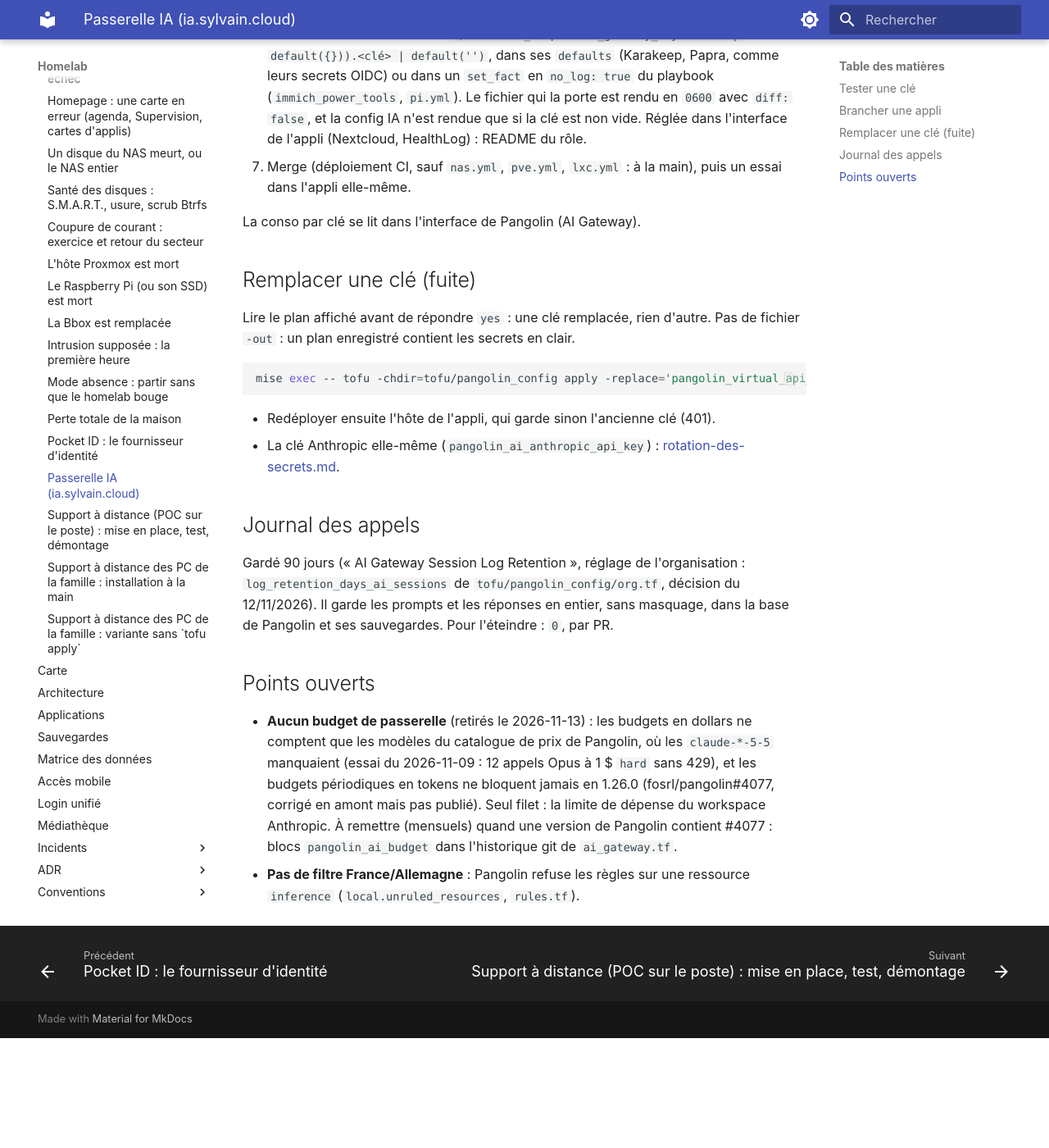
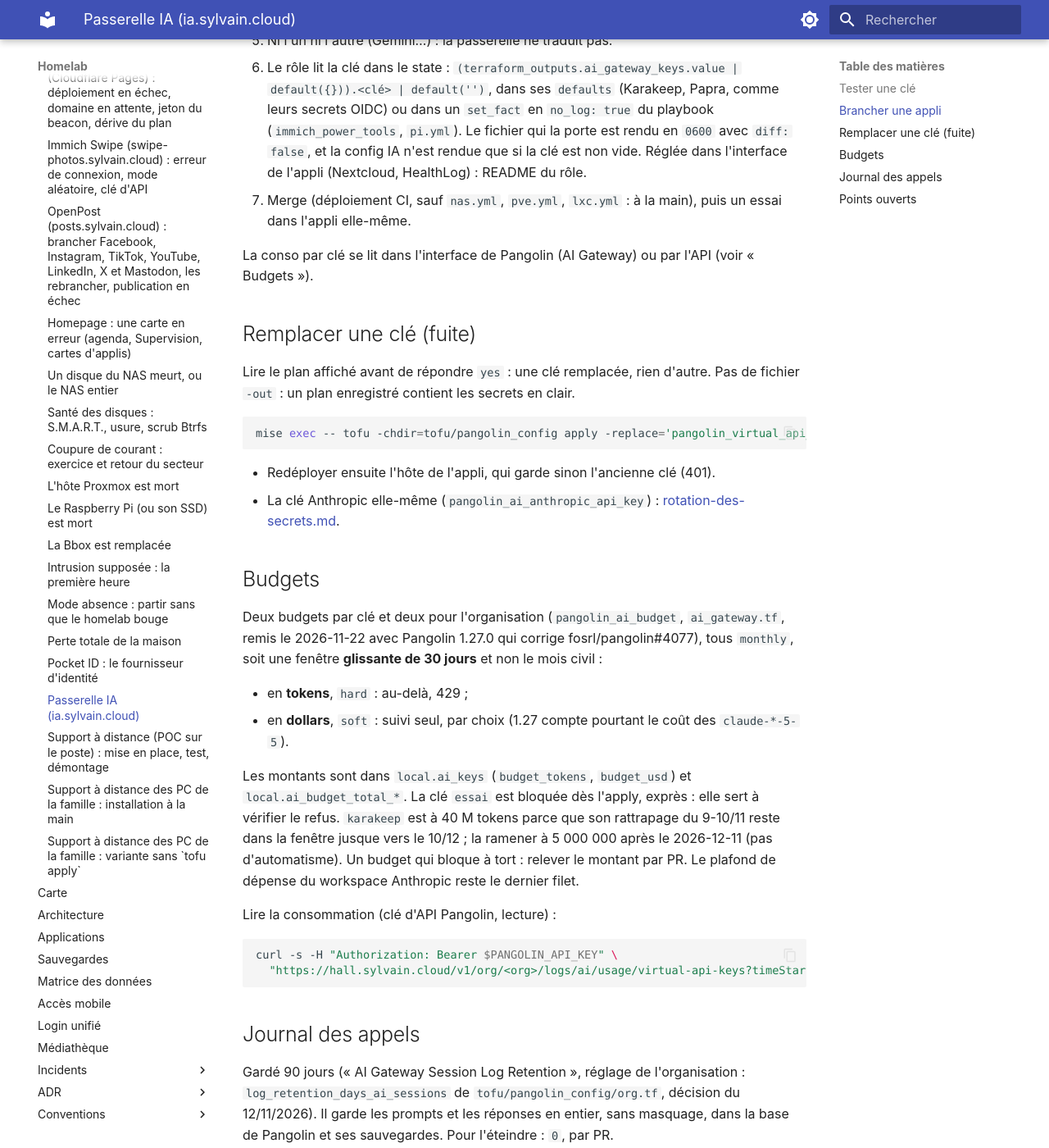
Before and after one commit to sylvainmetayer/homelab, an MkDocs documentation site: the page built from docs/runbooks/passerelle-ia.md, in a window 1280 px wide and 1400 px high, scrolled down 1421 px. Shown: the whole window at 82% size. Built offline with MkDocs 1.6.1 and Material for MkDocs 9.7.7, drawn with Linux system fonts in a browser that asks for light colours; before the commit the page ends 2687 px from its top, so only the background shows below that; some of the changed text lies outside the part shown.

Commit message:
feat(ia): remettre les budgets mensuels de la passerelle IA
Pangolin 1.27.0 corrige fosrl/pangolin#4077 : monthly est une fenêtre
glissante de 30 jours. Par clé et pour l'organisation : tokens bloquants
(hard), dollars en suivi seul (soft). La clé essai est bloquée exprès.
Clé openpost ajoutée. Attributs optionnels+calculés déclarés (enabled,
enforcement, period).

Claude-Session: https://claude.ai/code/session_01EfxfY99HtfVaVxnCgv7EDV

````diff
--- a/docs/runbooks/passerelle-ia.md
+++ b/docs/runbooks/passerelle-ia.md
@@ -1,7 +1,7 @@
 # Passerelle IA (ia.sylvain.cloud)
 
 Procédure, pas un incident. La passerelle IA de Pangolin relaie les appels des
-applis vers Anthropic, une clé virtuelle par appli (sans budget pour l'instant). Tout est en
+applis vers Anthropic, une clé virtuelle par appli, chacune avec deux budgets (voir « Budgets »). Tout est en
 Tofu : `tofu/pangolin_config/ai_gateway.tf` (détail dans le README du module).
 
 ## Tester une clé
@@ -32,7 +32,7 @@ curl https://ia.sylvain.cloud/v1/chat/completions -H "Authorization: Bearer $K"
 |---|---|
 | 200 | La clé, le modèle et le fournisseur marchent |
 | 401 `Invalid API key` | Clé incomplète (secret seul, sans `pangolin-key-<id>.`), ou clé remplacée |
-| 429 | Limite de débit ou de dépense côté Anthropic (pas de budget de passerelle) |
+| 429 | Budget en tokens de la clé ou de l'organisation atteint (`essai` l'est exprès), ou limite de débit ou de dépense côté Anthropic |
 | 4xx sur le modèle | Modèle absent de `local.ai_models` (liste d'autorisation) |
 
 Pour Claude Code : `ANTHROPIC_BASE_URL=https://ia.sylvain.cloud`,
@@ -58,7 +58,7 @@ Pour Claude Code : `ANTHROPIC_BASE_URL=https://ia.sylvain.cloud`,
 4. Merge (déploiement CI, sauf `nas.yml`, `pve.yml`, `lxc.yml` : à la main),
    puis un essai dans l'appli elle-même.
 
-La conso par clé se lit dans l'interface de Pangolin (AI Gateway).
+La conso par clé se lit dans l'interface de Pangolin (AI Gateway) ou par l'API (voir « Budgets »).
 
 ## Remplacer une clé (fuite)
 
@@ -74,6 +74,32 @@ mise exec -- tofu -chdir=tofu/pangolin_config apply -replace='pangolin_virtual_a
 - La clé Anthropic elle-même (`pangolin_ai_anthropic_api_key`) :
   [rotation-des-secrets.md](rotation-des-secrets.md#cle-api-anthropic-passerelle-ia).
 
+## Budgets
+
+Deux budgets par clé et deux pour l'organisation (`pangolin_ai_budget`,
+`ai_gateway.tf`, remis le 2026-11-22 avec Pangolin 1.27.0 qui corrige
+fosrl/pangolin#4077), tous `monthly`, soit une fenêtre **glissante de 30 jours**
+et non le mois civil :
+
+- en **tokens**, `hard` : au-delà, 429 ;
+- en **dollars**, `soft` : suivi seul, par choix (1.27 compte pourtant le coût
+  des `claude-*-5-5`).
+
+Les montants sont dans `local.ai_keys` (`budget_tokens`, `budget_usd`) et
+`local.ai_budget_total_*`. La clé `essai` est bloquée dès l'apply, exprès :
+elle sert à vérifier le refus. `karakeep` est à 40 M tokens parce que son
+rattrapage du 9-10/11 reste dans la fenêtre jusque vers le 10/12 ; la ramener à
+5 000 000 après le 2026-12-11 (pas d'automatisme). Un budget qui bloque à tort :
+relever le montant par PR. Le plafond de dépense du workspace Anthropic reste le
+dernier filet.
+
+Lire la consommation (clé d'API Pangolin, lecture) :
+
+```bash
+curl -s -H "Authorization: Bearer $PANGOLIN_API_KEY" \
+  "https://hall.sylvain.cloud/v1/org/<org>/logs/ai/usage/virtual-api-keys?timeStart=2026-11-01T00:00:00Z&timeEnd=2026-11-30T00:00:00Z"
+```
+
 ## Journal des appels
 
 Gardé 90 jours (« AI Gateway Session Log Retention », réglage de
@@ -84,13 +110,5 @@ sauvegardes. Pour l'éteindre : `0`, par PR.
 
 ## Points ouverts
 
-- **Aucun budget de passerelle** (retirés le 2026-11-13) : les budgets en
-  dollars ne comptent que les modèles du catalogue de prix de Pangolin, où les
-  `claude-*-5-5` manquaient (essai du 2026-11-09 : 12 appels Opus à 1 $ `hard`
-  sans 429), et les budgets périodiques en tokens ne bloquent jamais en
-  1.26.0 (fosrl/pangolin#4077, corrigé en amont mais pas publié). Seul filet :
-  la limite de dépense du workspace Anthropic. À remettre (mensuels) quand une
-  version de Pangolin contient #4077 : blocs `pangolin_ai_budget` dans
-  l'historique git de `ai_gateway.tf`.
 - **Pas de filtre France/Allemagne** : Pangolin refuse les règles sur une
   ressource `inference` (`local.unruled_resources`, `rules.tf`).
````
Also changed, not shown: AGENTS.md (+1 -1 lines), ansible/roles/papra/README.md (+1 -1 lines), docs/adr/0032-passerelle-ia-pangolin.md (+6 -8 lines), tofu/pangolin_config/README.md (+1 -1 lines), 2 other files.
